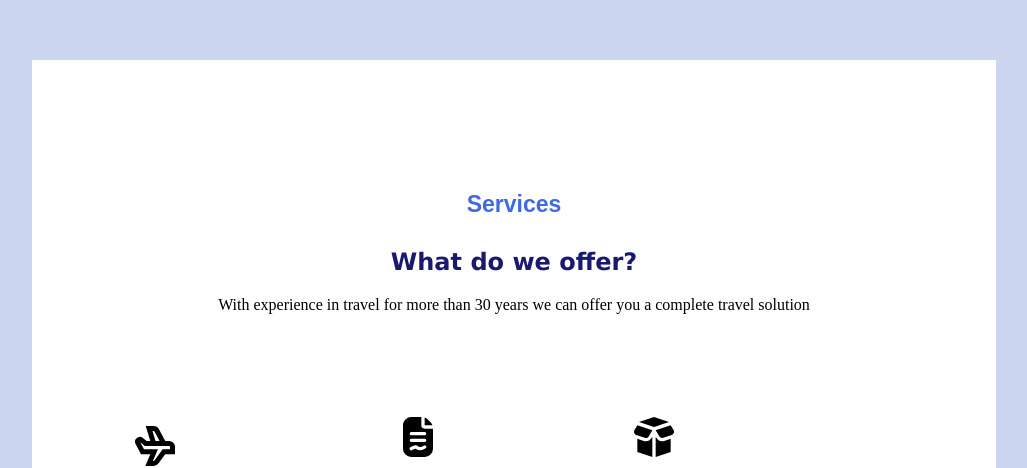
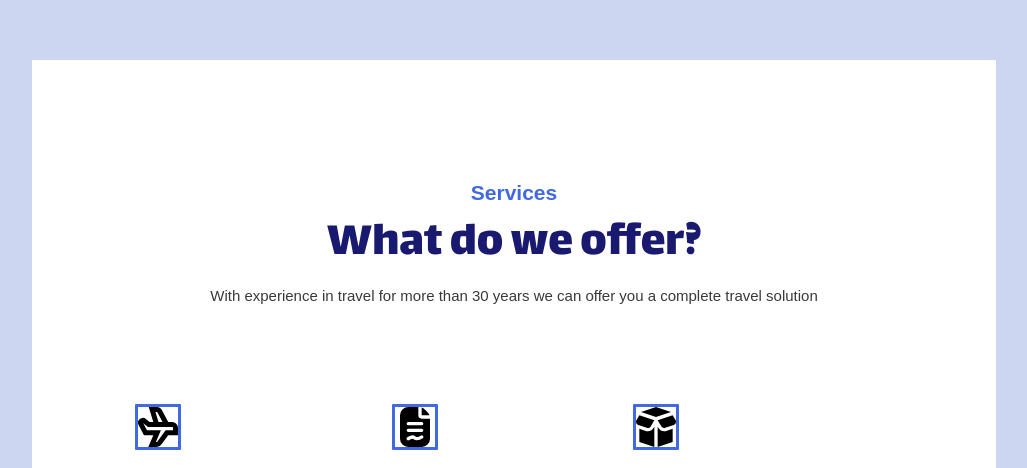
Before and after one commit to ValentinMendezF/image-based-web-project, a plain HTML site: page index.html in a window 1280 px wide. Shown: the part 340-808 px from the top of the page, without its empty margins (126-1153 px from the left). Drawn offline with Linux system fonts and the light colour scheme.

Commit message:
hice cambios en la letra de los parrafos y los titulos de la tabla

```diff
--- a/css/styles.css
+++ b/css/styles.css
@@ -12,11 +12,14 @@ main{
 
 .texto-centrado{
     text-align: center;
+
 }
 
 img{
     width: 40px;
     height: 40px;
+    border-radius: 1px;
+    border: solid royalblue;
 }
 
 table{
@@ -29,11 +32,28 @@ table{
 
 #services{
     color: royalblue;
-    font-size: 23px;
+    font-size: 21px;
     font-weight: bold;
     font-family: Arial, Helvetica, sans-serif;
 }
+
 #what-do-we-offer{
     color: midnightblue;
-    font-family: Verdana, Geneva, Tahoma, sans-serif ;
+    font-family: "Lalezar", system-ui;
+    font-style: normal;
+    font-weight: 20;
+    font-size: 50px;
 }
+
+p{
+    color: rgb(59, 56, 56);
+    font-family: Arial, Helvetica, sans-serif;
+    font-size: 15px;
+}
+.espacio-entre-lineas{
+    line-height: 10px;
+}
+h3{
+    color: midnightblue;
+    font-family: Arial, Helvetica, sans-serif;
+}
--- a/index.html
+++ b/index.html
@@ -1,18 +1,24 @@
 <!DOCTYPE html>
 <html lang="en">
+
 <head>
     <meta charset="UTF-8">
     <meta name="viewport" content="width=device-width, initial-scale=1.0">
     <title>What we offer section design</title> <!--titulo de la pestaña-->
     <link rel="stylesheet" href="css/styles.css"><!--link a styles.css-->
+    <link rel="preconnect" href="https://fonts.googleapis.com">
+    <link rel="preconnect" href="https://fonts.gstatic.com" crossorigin>
+    <link href="https://fonts.googleapis.com/css2?family=Lalezar&display=swap" rel="stylesheet">
 </head>
+
 <body>
     <header></header>
     <main>
-        <section class="texto-centrado hero"><!--hero-->
+        <section class="texto-centrado hero espacio-entre-lineas"><!--hero-->
             <h4 id="services">Services</h4><!--primer titulo-->
             <h1 id="what-do-we-offer">What do we offer?</h1><!--segundo titulo-->
-            <p>With experience in travel for more than 30 years we can offer you a complete travel solution</p><!--párrafo-->
+            <p>With experience in travel for more than 30 years we can offer you a complete travel solution</p>
+            <!--párrafo-->
         </section>
         <section>
             <table> <!--tabla con 2 filas y 3 columnas-->
@@ -37,7 +43,8 @@
                     <td>
                         <img src="img/senderismo.svg">
                         <h3>Tour planning </h3>
-                    <p>Choose from our thousands of tour packages the one that suits you and your family the most</p>
+                        <p>Choose from our thousands of tour packages the one that suits you and your family the most
+                        </p>
                     </td>
                     <td>
                         <img src="img/confianza-en-el-apreton-de-manos.svg">
@@ -55,4 +62,5 @@
     </main>
     <footer></footer>
 </body>
+
 </html>
```
Lines whose indentation alone changed are shown as unchanged.
